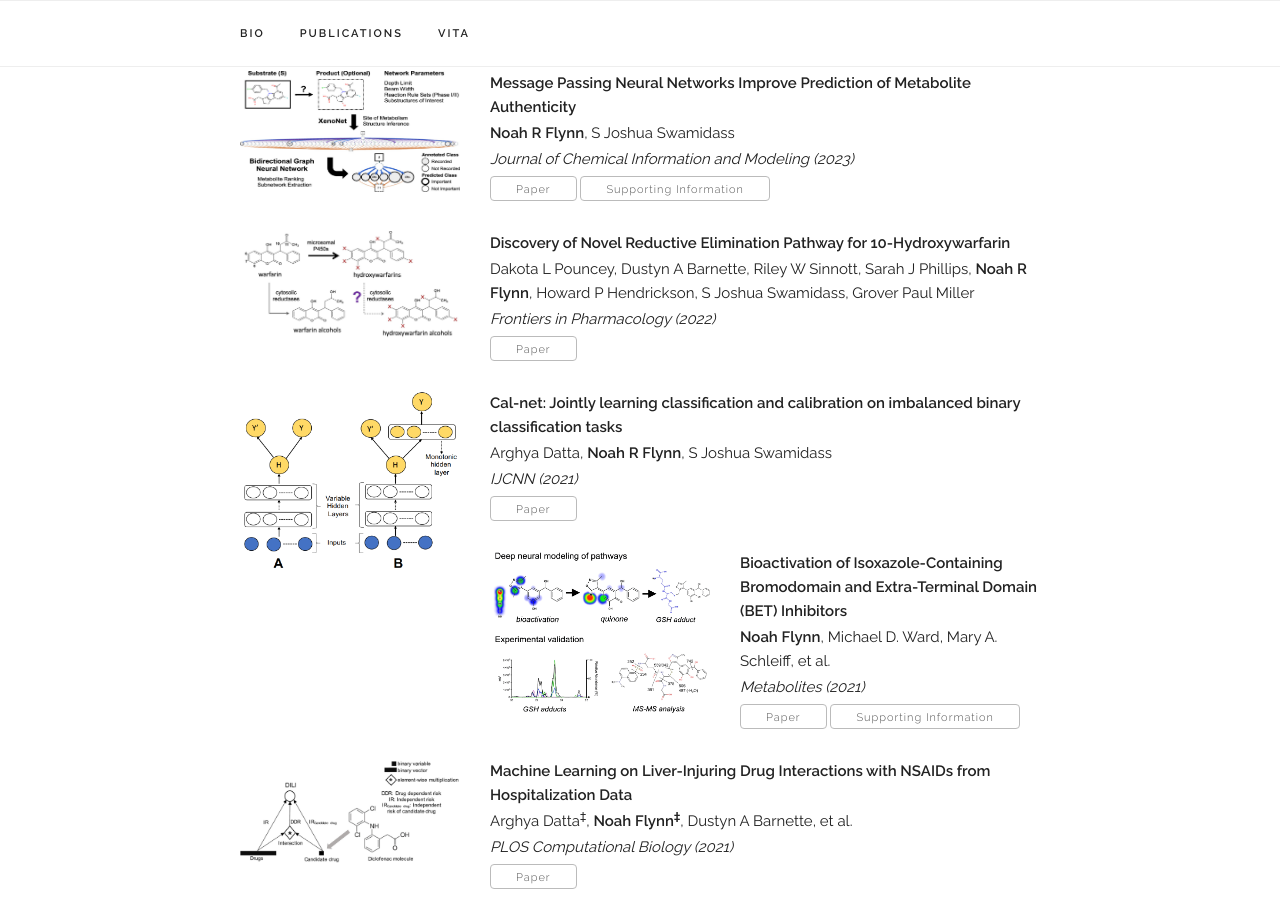
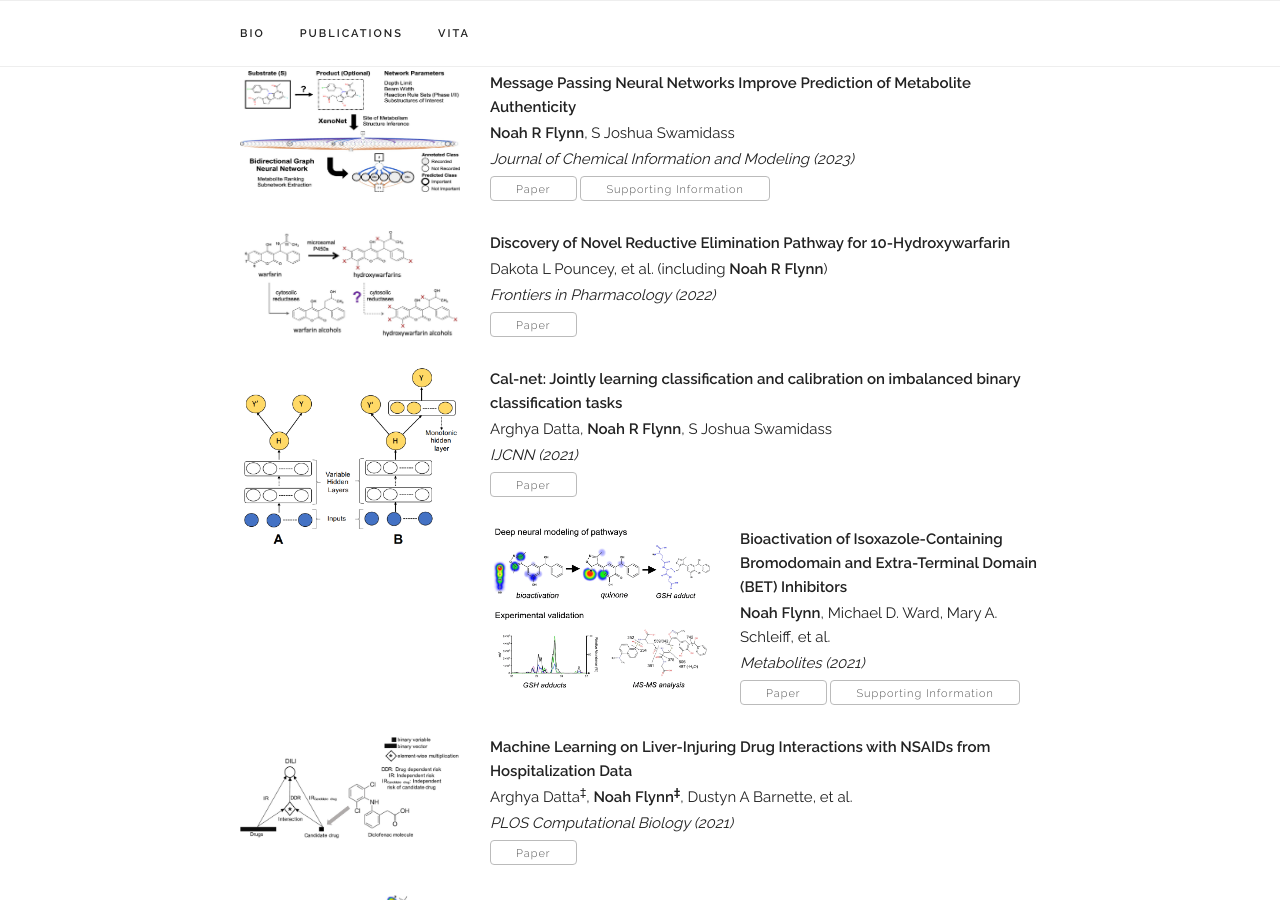
Before and after one commit to nrflynn2/nrflynn2.github.io, a Jekyll site: the page built from _pages/about.html, in a window 1280 px wide and 900 px high, scrolled down 2056 px. Built offline with Jekyll 4.4.1, drawn with Linux system fonts in a browser that asks for light colours; some web fonts are replaced.

```diff
--- a/_data/publications.yml
+++ b/_data/publications.yml
@@ -16,7 +16,7 @@
     selected: y
 
   - title: "Discovery of Novel Reductive Elimination Pathway for 10-Hydroxywarfarin"
-    authors: "Dakota L Pouncey, Dustyn A Barnette, Riley W Sinnott, Sarah J Phillips, <b>Noah R Flynn</b>, Howard P Hendrickson, S Joshua Swamidass, Grover Paul Miller"
+    authors: "Dakota L Pouncey, et al. (including <b>Noah R Flynn</b>)"
     venue: "Frontiers in Pharmacology (2022)"
     paper_pdf: "files/publications/hydroxywarfarin_2022/paper.pdf"
     teaser_image: "files/publications/hydroxywarfarin_2022/teaser.png"
```
